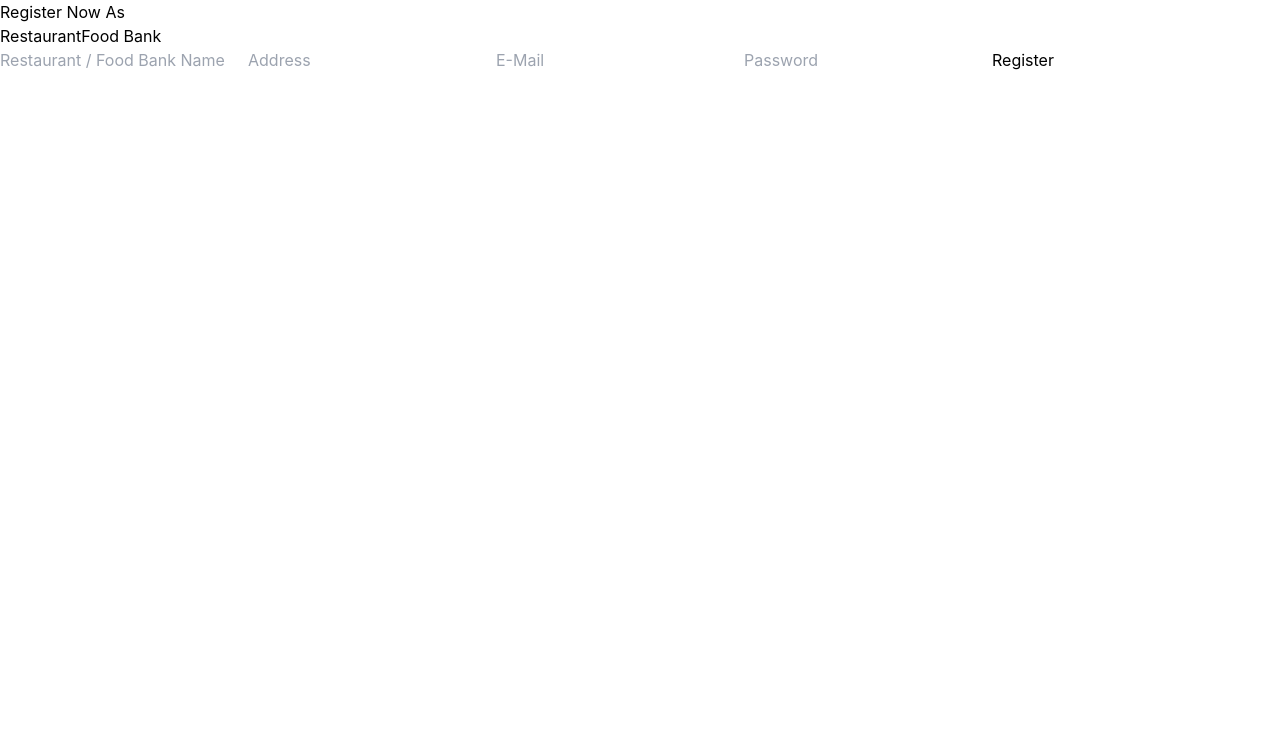
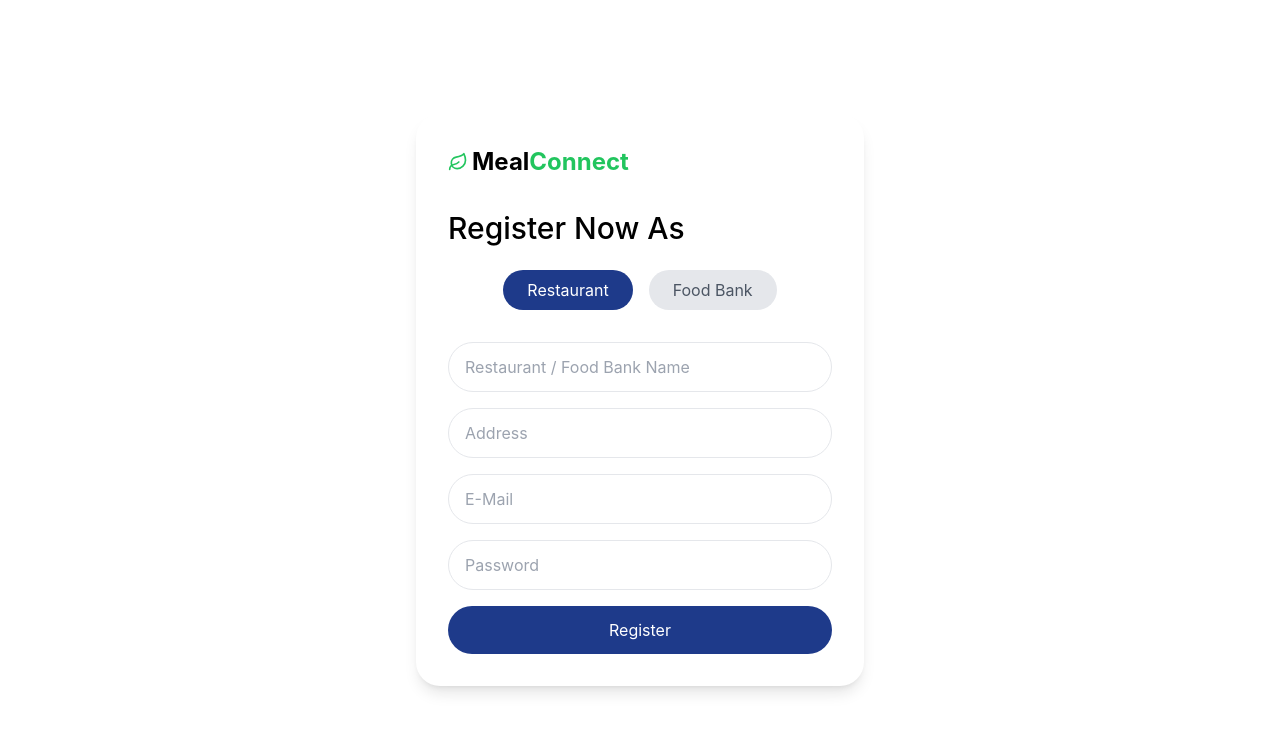
Before and after one commit to mohitraj0801/meal_connect_updated, a React (Create React App) app: page /register in a window 1280 px wide. Shown: the top 732 px of the page. Built offline with nearby package versions, Linux system fonts and the light colour scheme.

Commit message:
updated Registration Page

```diff
--- a/src/App.js
+++ b/src/App.js
@@ -14,12 +14,12 @@ const LoginPage = () => {
 
   const handleLogin = (e) => {
     e.preventDefault();
-    // Mock login credentials
+
     const mockEmail = 'user@gmail.com';
     const mockPassword = 'password';
 
     if (email === mockEmail && password === mockPassword) {
-      navigate('/register'); // Redirect to RegistrationPage on successful login
+      navigate('/register');
     } else {
       alert('Invalid credentials. Please try again.');
     }
@@ -58,9 +58,9 @@ const LoginPage = () => {
         </div>
       </nav>
 
-      {/* Main Content */}
+
       <div className="max-w-6xl mx-auto px-4 py-12">
-        {/* Tagline */}
+
         <div className="text-center mb-12">
           <h1 className="text-4xl font-medium leading-relaxed">
             <span className="text-blue-900">"Delicious Meals</span>
@@ -72,9 +72,9 @@ const LoginPage = () => {
           </h1>
         </div>
 
-        {/* Content Grid */}
+
         <div className="grid md:grid-cols-2 gap-8 bg-blue-50 rounded-3xl p-8">
-          {/* Left Side - Images */}
+
           <div className="relative">
             <div className="grid grid-cols-2 gap-4 mb-4">
               <div className="rounded-3xl overflow-hidden">
@@ -101,7 +101,7 @@ const LoginPage = () => {
             </div>
           </div>
 
-          {/* Right Side - Login Form */}
+
           <div className="bg-white p-8 rounded-3xl shadow-lg">
             <div className="mb-8 flex items-center">
               <Leaf className="w-5 h-5 text-green-500 mr-1" />
@@ -164,7 +164,7 @@ const LoginPage = () => {
   );
 };
 
-// MainApp component to handle routing
+
 const MainApp = () => {
   return (
     <Router>
--- a/src/components/DonationPage.js
+++ b/src/components/DonationPage.js
@@ -2,7 +2,7 @@ import React from 'react';
 
 const DonationPage = () => {
   const handleDonation = () => {
-    // Handle the donation process
+
     console.log('Donation initiated');
   };
 
--- a/src/components/RegistrationPage.js
+++ b/src/components/RegistrationPage.js
@@ -1,4 +1,5 @@
 import React, { useState } from 'react';
+import { Leaf } from 'lucide-react';
 
 const RegistrationPage = () => {
   const [userType, setUserType] = useState('restaurant');
@@ -9,44 +10,80 @@ const RegistrationPage = () => {
 
   const handleSubmit = (e) => {
     e.preventDefault();
-    // Handle form submission and user registration
+
     console.log('Registering user:', { userType, name, address, email, password });
   };
 
   return (
-    <div>
-      <h1>Register Now As</h1>
-      <div>
-        <button onClick={() => setUserType('restaurant')}>Restaurant</button>
-        <button onClick={() => setUserType('foodBank')}>Food Bank</button>
+    <div className="min-h-screen bg-white flex justify-center items-center">
+      <div className="w-full max-w-md bg-white p-8 rounded-3xl shadow-lg">
+        <div className="mb-8 flex items-center">
+          <Leaf className="w-5 h-5 text-green-500 mr-1" />
+          <h2 className="text-2xl font-bold">
+            <span>Meal</span>
+            <span className="text-green-500">Connect</span>
+          </h2>
         </div>
-      <form onSubmit={handleSubmit}>
+        <h1 className="text-3xl font-medium mb-6">Register Now As</h1>
+        <div className="flex justify-center space-x-4 mb-8">
+          <button
+            className={`px-6 py-2 rounded-full transition-colors ${
+              userType === 'restaurant'
+                ? 'bg-blue-900 text-white hover:bg-blue-800'
+                : 'bg-gray-200 text-gray-600 hover:bg-gray-300'
+            }`}
+            onClick={() => setUserType('restaurant')}
+          >
+            Restaurant
+          </button>
+          <button
+            className={`px-6 py-2 rounded-full transition-colors ${
+              userType === 'foodBank'
+                ? 'bg-blue-900 text-white hover:bg-blue-800'
+                : 'bg-gray-200 text-gray-600 hover:bg-gray-300'
+            }`}
+            onClick={() => setUserType('foodBank')}
+          >
+            Food Bank
+          </button>
+        </div>
+        <form onSubmit={handleSubmit} className="space-y-4">
           <input
             type="text"
             placeholder="Restaurant / Food Bank Name"
             value={name}
             onChange={(e) => setName(e.target.value)}
+            className="w-full px-4 py-3 border rounded-full focus:outline-none focus:ring-2 focus:ring-blue-500"
           />
           <input
             type="text"
             placeholder="Address"
             value={address}
             onChange={(e) => setAddress(e.target.value)}
+            className="w-full px-4 py-3 border rounded-full focus:outline-none focus:ring-2 focus:ring-blue-500"
           />
           <input
             type="email"
             placeholder="E-Mail"
             value={email}
             onChange={(e) => setEmail(e.target.value)}
+            className="w-full px-4 py-3 border rounded-full focus:outline-none focus:ring-2 focus:ring-blue-500"
           />
           <input
             type="password"
             placeholder="Password"
             value={password}
             onChange={(e) => setPassword(e.target.value)}
+            className="w-full px-4 py-3 border rounded-full focus:outline-none focus:ring-2 focus:ring-blue-500"
           />
-        <button type="submit">Register</button>
+          <button
+            type="submit"
+            className="w-full bg-blue-900 text-white py-3 rounded-full hover:bg-blue-800 transition-colors"
+          >
+            Register
+          </button>
         </form>
+      </div>
     </div>
   );
 };
```
Lines whose indentation alone changed are shown as unchanged.
